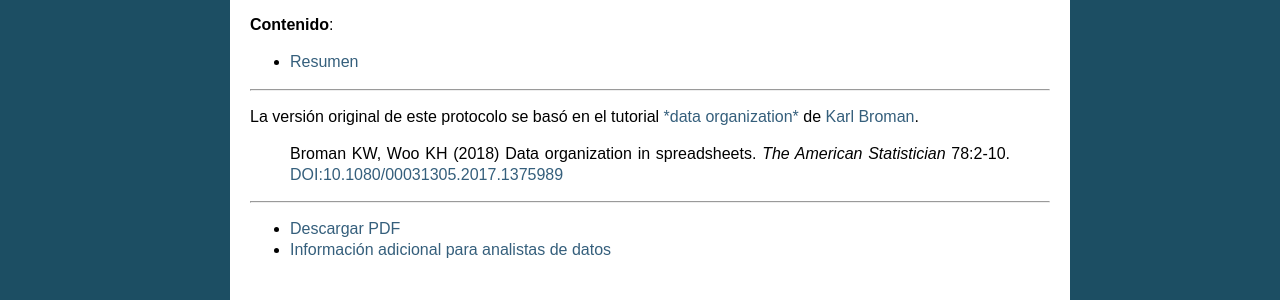
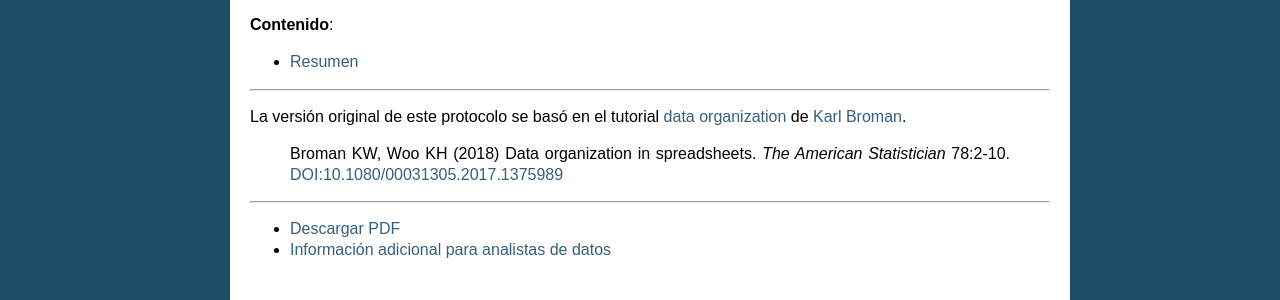
Before and after one commit to MaritzaB/datos_en_excel, a Sphinx documentation site: the page built from docs/index.rst, in a window 1280 px wide. Shown: the part 275-575 px from the top of the page. Built offline with Sphinx 7.4.7, drawn with Linux system fonts in a browser that asks for light colours.

Commit message:
Corrige enlace

```diff
--- a/docs/index.rst
+++ b/docs/index.rst
@@ -14,7 +14,7 @@ Nota que este protocolo está pensado para procesar tus datos mediante algún le
 
 ----
 
-La versión original de este protocolo se basó en el tutorial `*data organization* <http://kbroman.org/dataorg>`_ de `Karl Broman <http://kbroman.org>`_.
+La versión original de este protocolo se basó en el tutorial `data organization <http://kbroman.org/dataorg>`_ de `Karl Broman <http://kbroman.org>`_.
 
     Broman KW, Woo KH (2018) Data organization in spreadsheets.
     *The American Statistician* 78:2-10.
@@ -23,4 +23,4 @@ La versión original de este protocolo se basó en el tutorial `*data organizati
 ----
 
 - `Descargar PDF <https://readthedocs.org/projects/datos-en-excel/downloads/pdf/latest/>`_
-- `Información adicional para analistas de datos <ciencia_de_datos>`_
+- `Información adicional para analistas de datos <https://islasgeci.github.io/datos_en_excel/ciencia_de_datos>`_
```
